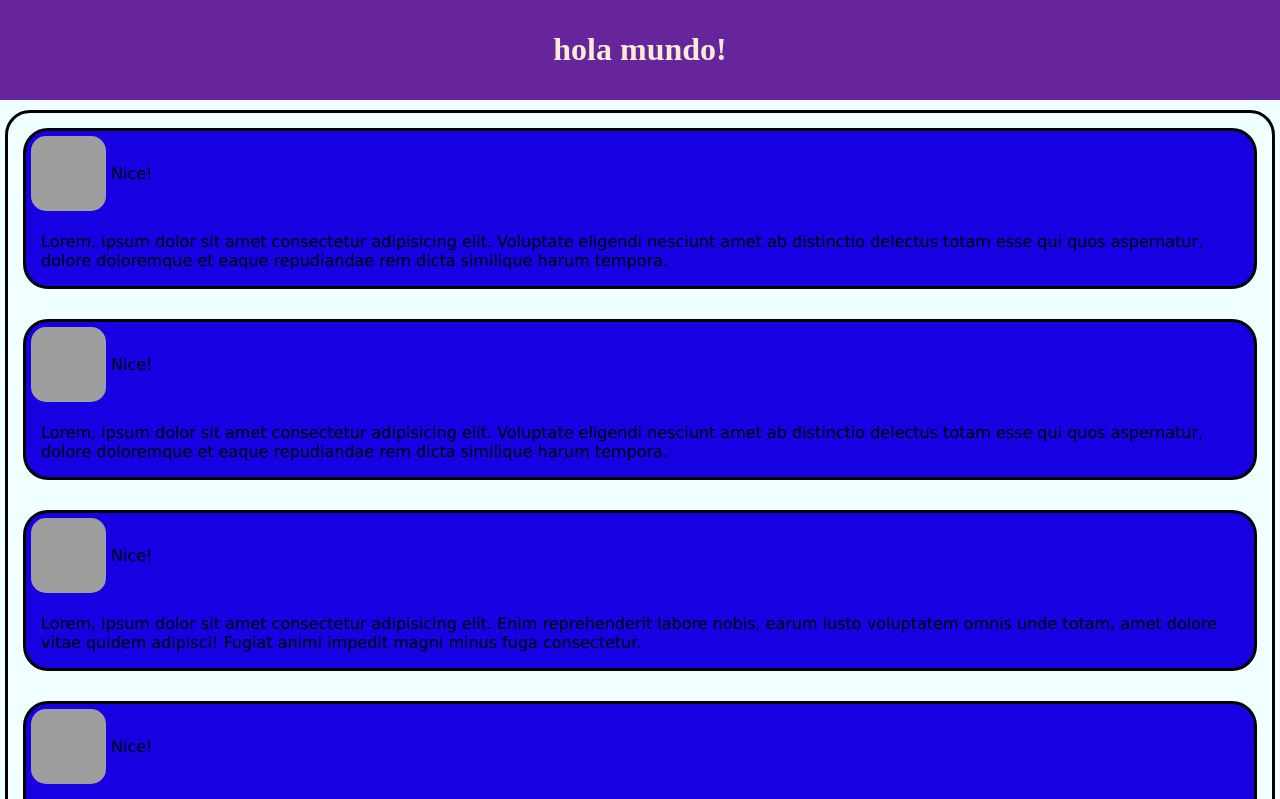
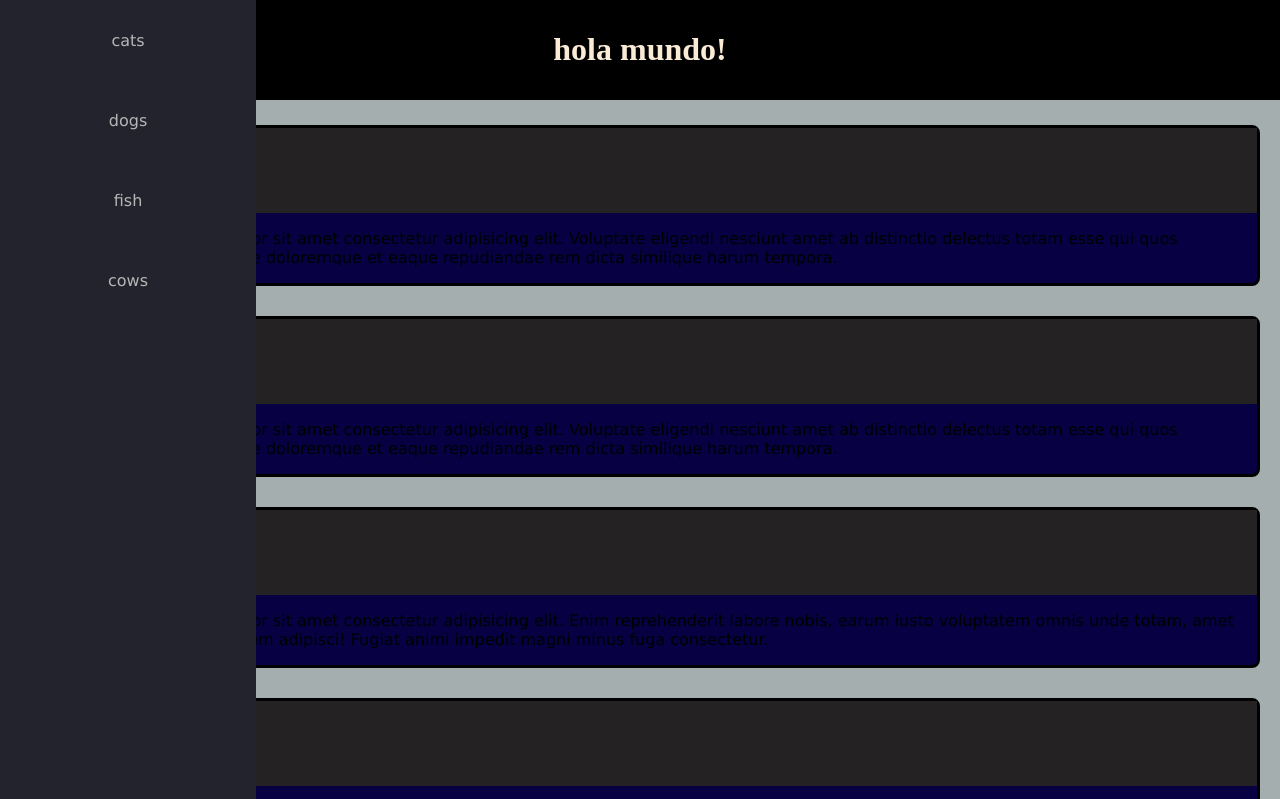
Before and after one commit to NicolasBustosSalazar/blog, a plain HTML site: page index.html in a window 1280 px wide. Shown: the top 799 px of the page. Drawn offline with Linux system fonts and the light colour scheme; grey boxes are pictures that could not be loaded.

Commit message:
navegation bar added: first iteration

```diff
--- a/css/style.css
+++ b/css/style.css
@@ -1,9 +1,78 @@
+:root{
+    --text_primary : #b6b6b6;
+    --text_secondary: #ececec;
+    --bg_primary: #23232e;
+    --bg_secondary: #141418;
+
+
+}
+/*General css*/
 body {
     margin: 0px;
-    background-color: azure;
+    padding: 0%;
+    background-color: rgb(164, 174, 174);
     border: 5px;
     font-family: Verdana, Geneva, Tahoma, sans-serif;
 }
+
+body::-webkit-scrollbar{
+    width: 0.35rem;
+}
+
+body::-webkit-scrollbar-track{
+    background: #000000;
+}
+
+body::-webkit-scrollbar-thumb{
+    background-color: green;
+}
+/*---------------*/
+
+/*barra de navegacion*/
+.navbar{
+    width: 5rem;
+    height: 100vh;
+    position: fixed;
+    background-color: var(--bg_primary);
+    transition: 200ms;
+}
+
+.navbar-nav{
+    list-style: none;
+    padding: 0;
+    margin: 0;
+    display: flex;
+    flex-direction: column;
+    align-items: center;
+}
+
+.nav-link{
+    display: flex;
+    align-items: center;
+    height: 5rem;
+    color: var(--text_primary);
+    text-decoration: none;
+}
+
+.link-text{
+    display: none;
+}
+
+.navbar:hover{
+    width: 16rem;
+    z-index: 10;
+}
+.navbar:hover .link-text{
+    display: block;
+}
+
+li :hover .link-text{
+    color: aqua;
+}
+
+/*----------------*/
+
+/*Publicaciones*/
 
 #titulo {
     font-family: 'Bodoni Moda', serif;
@@ -26,11 +95,6 @@ body {
     border: 5px;
 }
 
-#title:hover {
-
-    background-color: rgb(102, 37, 155);
-
-}
 
 #prime {
     position: relative;
@@ -39,15 +103,15 @@ body {
     order: 0;
     align-items: stretch;
     justify-content: center;
-    border-style: solid;
-    border-color: rgb(0, 0, 0);
+    /*border-style: solid;*/
+    /*border-color: rgb(0, 0, 0);*/
     min-height: 400px;
     /*padding: 10px 10vw;*/
-    background-color: azure;
-    border-radius: 25px;
+    background-color: rgb(164, 174, 174);
+    /*border-radius: 25px;*/
     margin-top: 10px;
     margin-bottom: 10px;
-    margin-left: 5px;
+    margin-left: 5rem;
     margin-right: 5px;
 }
 
@@ -58,16 +122,14 @@ body {
     filter: blur(5px);
     transform: translateX(-100%);
     margin: 15px;
-    background-color: #1700e2;
-    border-radius: 25px;
+    background-color: #070042;
+    border-radius: 8px;
     border-style: solid;
     border-color: black;
+
 }
 
-.card:hover {
-    background-color: aqua;
-    transition: 0s;
-}
+
 
 .show {
     opacity: 1;
@@ -78,7 +140,12 @@ body {
 .post_header {
     display: flex;
     align-items: center;
+    background-color: #242222;
+}
 
+.post_header:hover{
+    color: green;
+    background-color: #413d3d;
 }
 
 .post_icon {
@@ -87,7 +154,13 @@ body {
     border-radius: 15px;
     margin: 5px;
 }
+.card:hover {
+    background-color: aqua;
+    transition: 0s;
+}
 
 P {
     padding-left: 15px;
 }
+
+/*-----------------*/
--- a/index.html
+++ b/index.html
@@ -10,14 +10,43 @@
     <link rel='stylesheet' href='css/style.css'>
     <script defer src='js/main.js'></script>
 </head>
-<header id="title">
-    <div class="container">
-        <h1 id="titulo"> hola mundo!</h1>
-    </div>
+<header >
+
 
 </header>
 
-<body>
+<body >
+
+    <nav class="navbar">
+        <ul class="navbar-nav">
+            <li class="nav-item">
+                <a href="#" class="nav-link">
+                    <span class="link-text"> cats </span>
+                </a>
+            </li>
+            <li class="nav-item">
+                <a href="#" class="nav-link">
+                    <span class="link-text"> dogs </span>
+                </a>
+            </li>
+            <li class="nav-item">
+                <a href="#" class="nav-link">
+                    <span class="link-text"> fish </span>
+                </a>
+            </li>
+            <li class="nav-item">
+                <a href="#" class="nav-link">
+                    <span class="link-text"> cows </span>
+                </a>
+            </li>
+
+        </ul>
+    </nav>
+    <div id="title">
+        <div class="container">
+            <h1 id="titulo"> hola mundo!</h1>
+        </div>
+    </div>
     <section id="prime">
         <section class="card" id="uno">
             <div class="post_header">
```
